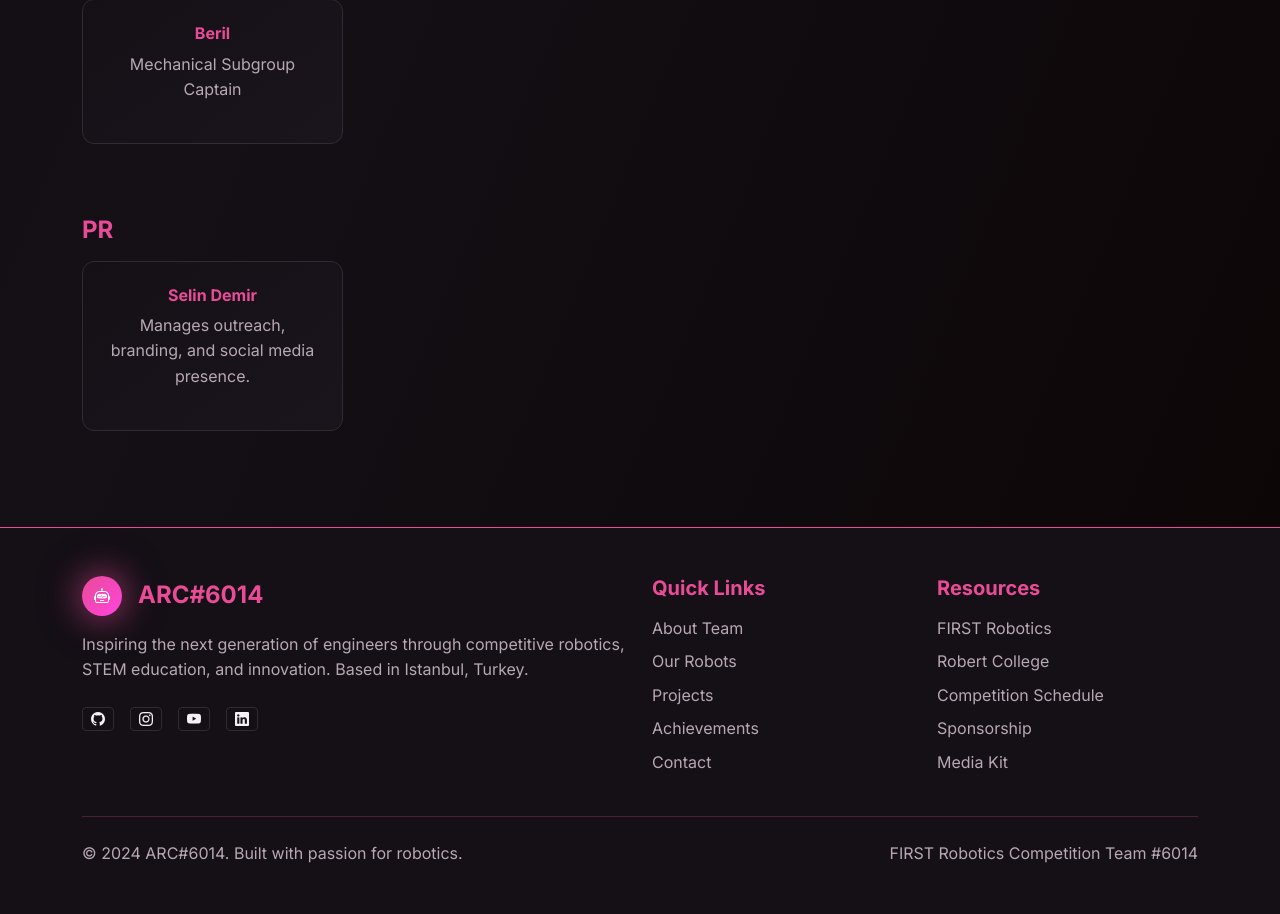
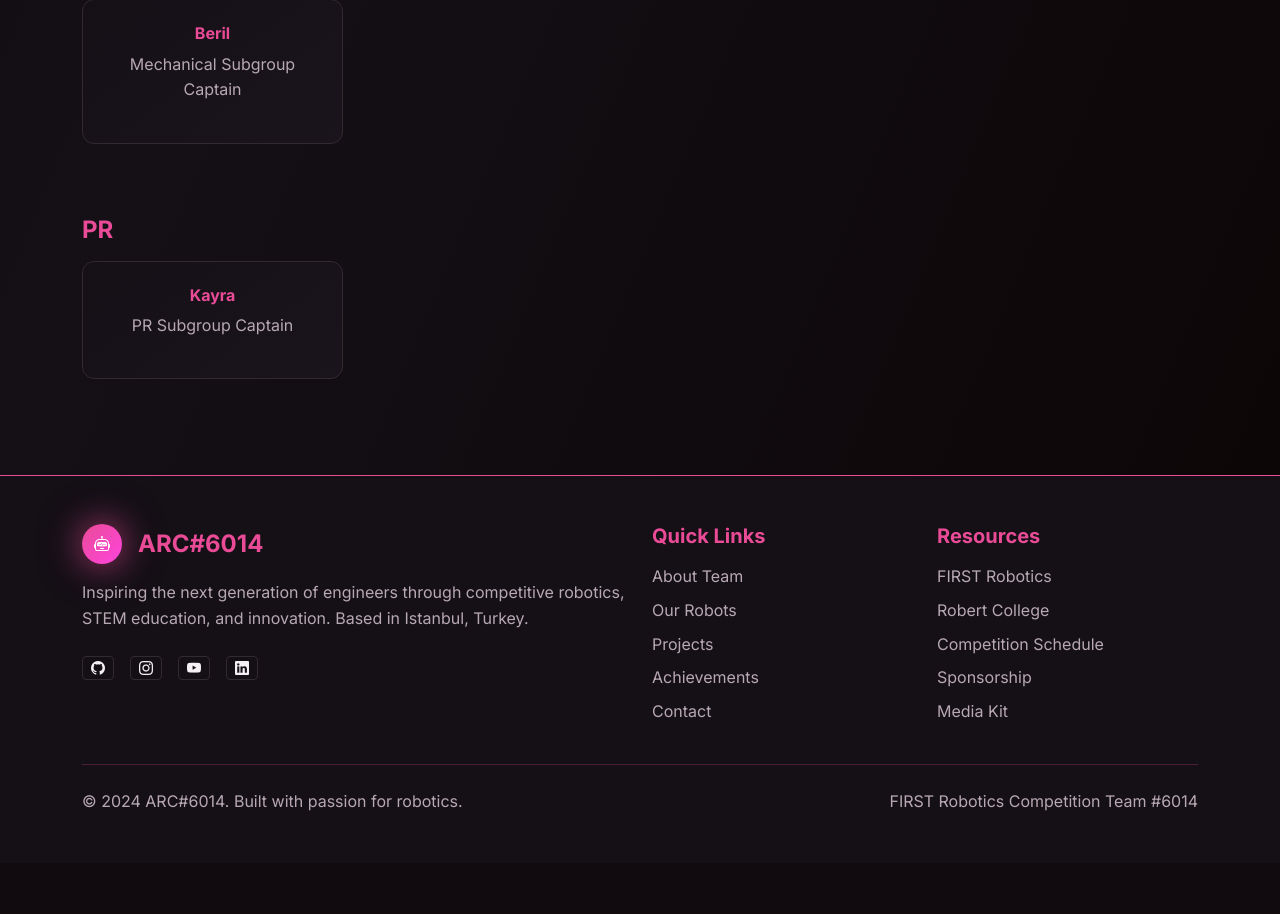
Before and after one commit to BL4z3es/ARCv2, a Django app: page /team/ in a window 1280 px wide. Shown: the part 2626-3540 px from the top of the page. After the commit the page ends 3437 px from the top, so only its background shows below. Run offline with Django 5.2, Linux system fonts and the light colour scheme.

Commit message:
small changes

```diff
--- a/src/Server/Landing/templates/Landing/about.html
+++ b/src/Server/Landing/templates/Landing/about.html
@@ -215,8 +215,8 @@
         <div class="row g-4">
             <div class="col-md-3">
                 <div class="card-custom text-center p-4 reveal">
-                    <h5 class="h6 fw-bold text-primary-custom">Selin Demir</h5>
-                    <p class="text-muted-custom">Manages outreach, branding, and social media presence.</p>
+                    <h5 class="h6 fw-bold text-primary-custom">Kayra</h5>
+                    <p class="text-muted-custom">PR Subgroup Captain</p>
                 </div>
             </div>
             <!-- Add more PR team members here -->
```
